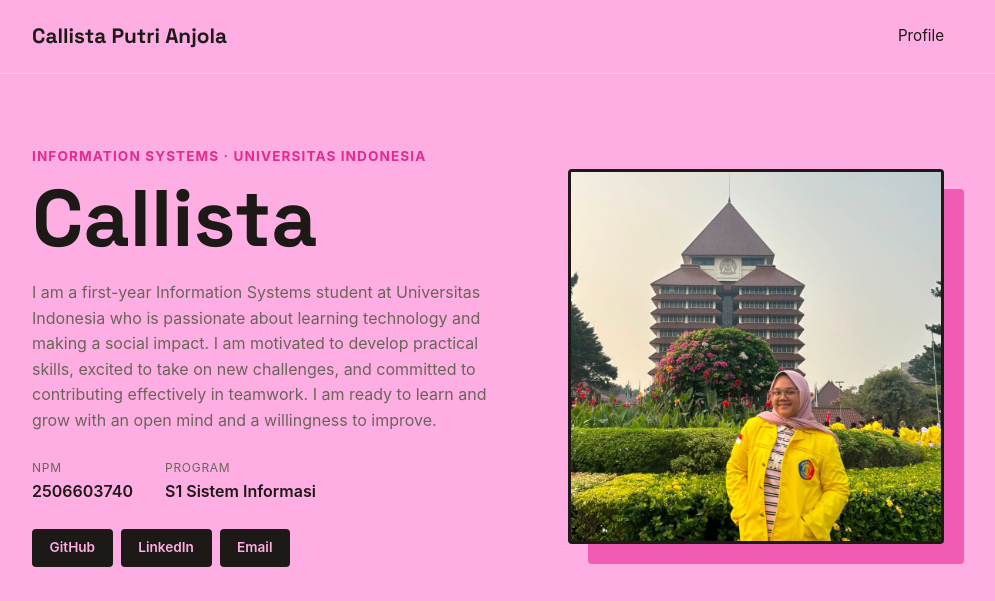
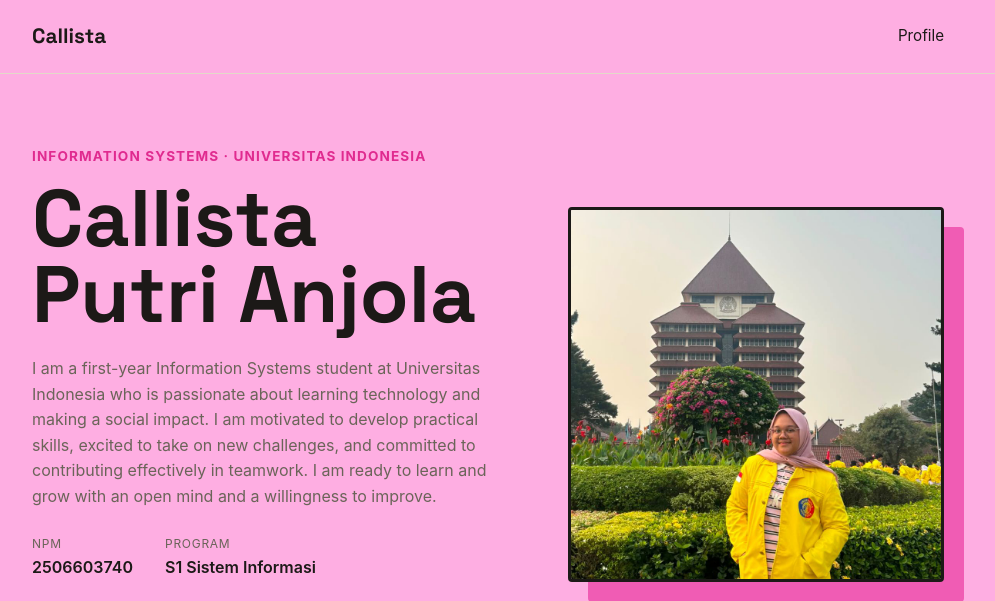
Before and after one commit to callistaputri/myportofolio, a Django app: page / in a window 1280 px wide. Shown: the top 601 px of the page, without its empty margins (152-1147 px from the left). Run offline with Django 5.2, Linux system fonts and the light colour scheme.

Commit message:
Mengganti Nama Tutorial 01

```diff
--- a/templates/index.html
+++ b/templates/index.html
@@ -12,7 +12,7 @@
 <body>
     <header class="site-header">
         <div class="container">
-            <a href="#profile" class="brand">Callista Putri Anjola</a>
+            <a href="#profile" class="brand">Callista</a>
             <nav>
                 <a href="#profile">Profile</a>
             </nav>
@@ -24,7 +24,7 @@
             <div class="container hero-grid">
                 <div class="hero-identity">
                     <p class="hero-kicker">Information Systems &middot; Universitas Indonesia</p>
-                    <h1>Callista</h1>
+                    <h1>Callista Putri Anjola</h1>
                 </div>
                 <div class="hero-photo">
                     <div class="photo-block"></div>
```
